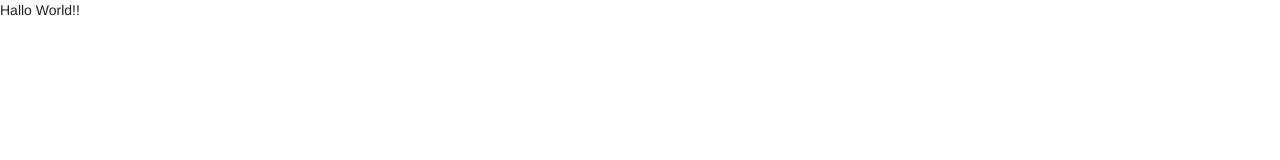
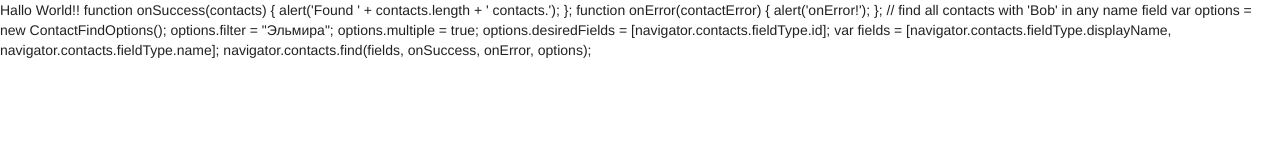
Before and after one commit to rvkiryanov/farepost, a plain HTML site: page index.html in a window 1280 px wide. Drawn offline with nearby package versions, Linux system fonts and the light colour scheme.

Commit message:
Update index.html

```diff
--- a/index.html
+++ b/index.html
@@ -19,7 +19,21 @@
 
 
 Hallo World!!
+function onSuccess(contacts) {
+    alert('Found ' + contacts.length + ' contacts.');
+};
 
+function onError(contactError) {
+    alert('onError!');
+};
+
+// find all contacts with 'Bob' in any name field
+var options      = new ContactFindOptions();
+options.filter   = "Эльмира";
+options.multiple = true;
+options.desiredFields = [navigator.contacts.fieldType.id];
+var fields       = [navigator.contacts.fieldType.displayName, navigator.contacts.fieldType.name];
+navigator.contacts.find(fields, onSuccess, onError, options);
 
 
 </body>
```
